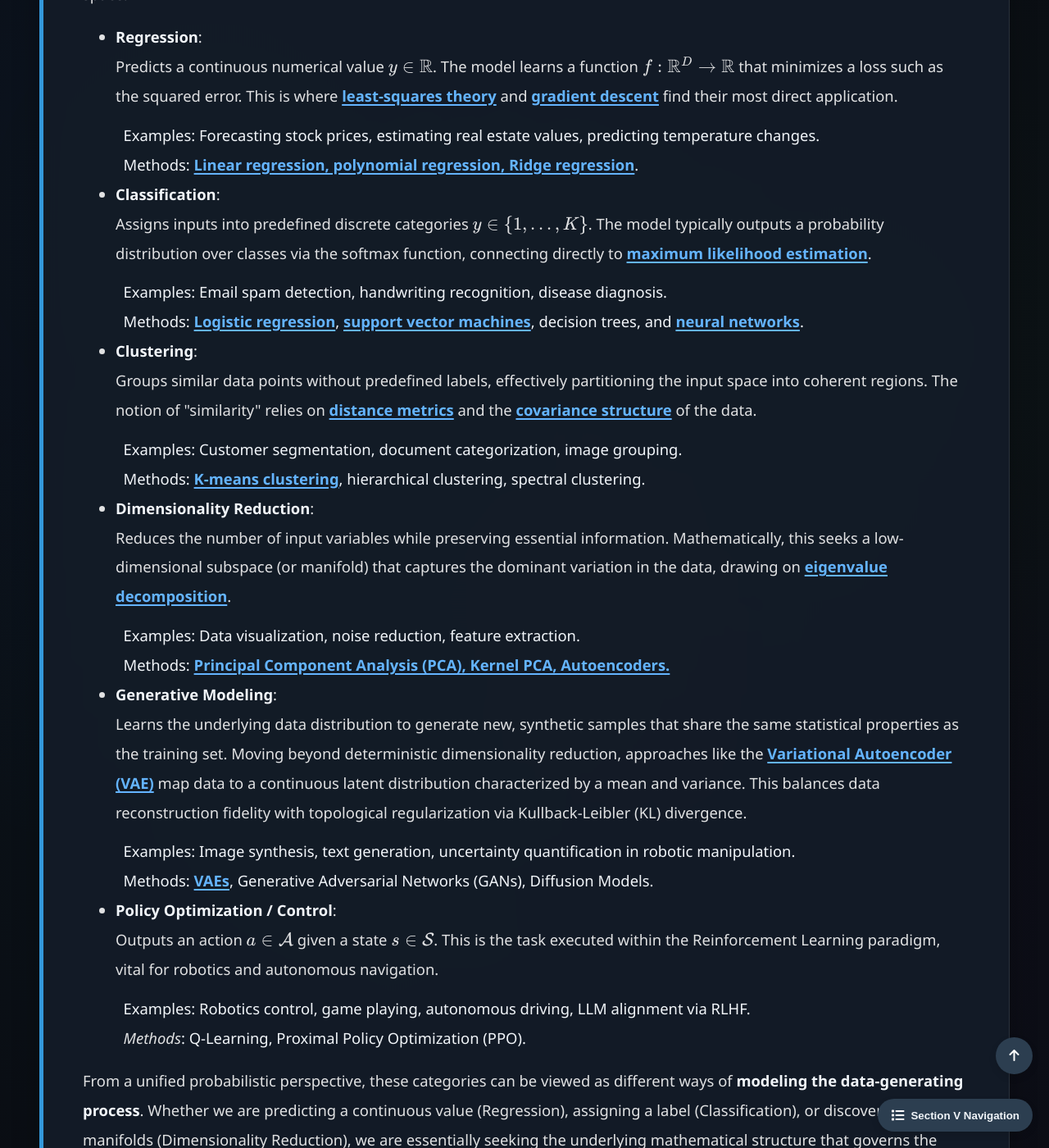
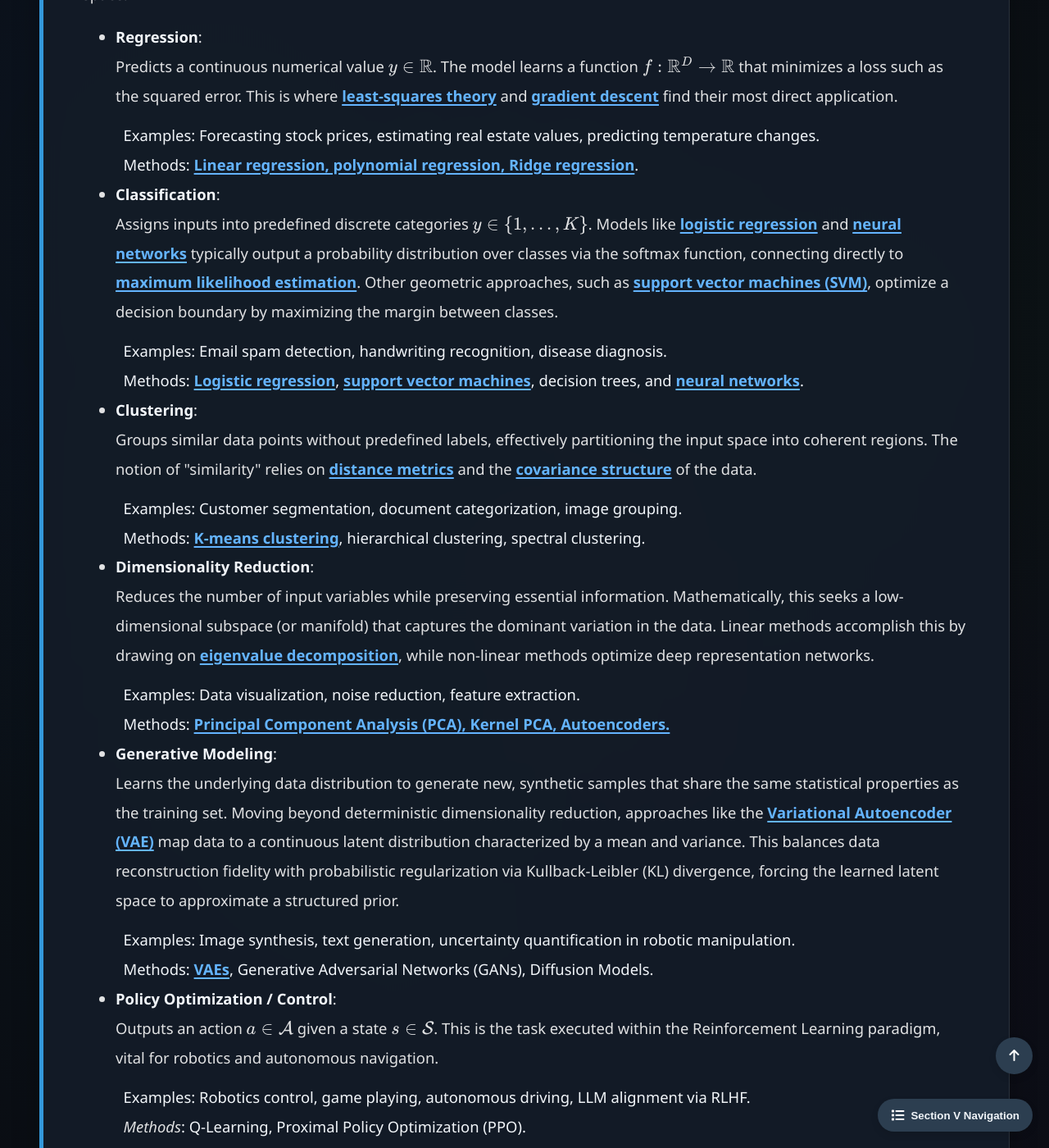
Before and after one commit to Yusukey01/yusukey01.github.io, a Jekyll site: the page built from Mathematics/Machine_learning/intro_ml.html, in a window 1280 px wide and 1400 px high, scrolled down 5376 px. Shown: the whole window at 82% size. Built offline with Jekyll 4.4.1, drawn with Linux system fonts in a browser that asks for light colours.

Commit message:
making VAE section with more explanations

```diff
--- a/Mathematics/Machine_learning/intro_ml.html
+++ b/Mathematics/Machine_learning/intro_ml.html
@@ -235,8 +235,10 @@ uses_python: false
                         &nbsp;&nbsp;Methods: <a href="regression.html"><strong>Linear regression, polynomial regression, Ridge regression</strong></a>.
 
                         <li><strong>Classification</strong>:<br>
-                            Assigns inputs into predefined discrete categories \(y \in \{1, \ldots, K\}\). The model typically outputs a probability distribution
-                            over classes via the softmax function, connecting directly to <a href="../Probability/mle.html"><strong>maximum likelihood estimation</strong></a>.
+                            Assigns inputs into predefined discrete categories \(y \in \{1, \ldots, K\}\). Models like <a href="intro_classification.html"><strong>logistic regression</strong></a> and
+                            <a href="neural_networks.html"><strong>neural networks</strong></a> typically output a probability distribution over classes via the softmax function, connecting directly
+                            to <a href="../Probability/mle.html"><strong>maximum likelihood estimation</strong></a>. Other geometric approaches, such as <a href="svm.html"><strong>support vector machines (SVM)</strong></a>,
+                            optimize a decision boundary by maximizing the margin between classes.
                         </li>
                         &nbsp;&nbsp;Examples: Email spam detection, handwriting recognition, disease diagnosis.
                         <br>
@@ -253,7 +255,9 @@ uses_python: false
 
                         <li><strong>Dimensionality Reduction</strong>:<br>
                             Reduces the number of input variables while preserving essential information. Mathematically, this seeks a low-dimensional subspace
-                            (or manifold) that captures the dominant variation in the data, drawing on <a href="../Linear_algebra/eigenvectors.html"><strong>eigenvalue decomposition</strong></a>.
+                            (or manifold) that captures the dominant variation in the data. Linear methods accomplish this by drawing on
+                            <a href="../Linear_algebra/eigenvectors.html"><strong>eigenvalue decomposition</strong></a>, while non-linear methods optimize deep
+                            representation networks.
                         </li>
                         &nbsp;&nbsp;Examples: Data visualization, noise reduction, feature extraction.
                         <br>
@@ -263,7 +267,7 @@ uses_python: false
                             Learns the underlying data distribution to generate new, synthetic samples that share the same statistical properties as
                             the training set. Moving beyond deterministic dimensionality reduction, approaches like the <a href="vae.html"><strong>Variational Autoencoder (VAE)</strong></a>
                             map data to a continuous latent distribution characterized by a mean and variance. This balances data reconstruction fidelity
-                            with topological regularization via Kullback-Leibler (KL) divergence.
+                            with probabilistic regularization via Kullback-Leibler (KL) divergence, forcing the learned latent space to approximate a structured prior.
                         </li>
                         &nbsp;&nbsp;Examples: Image synthesis, text generation, uncertainty quantification in robotic manipulation.
                         <br>
```
